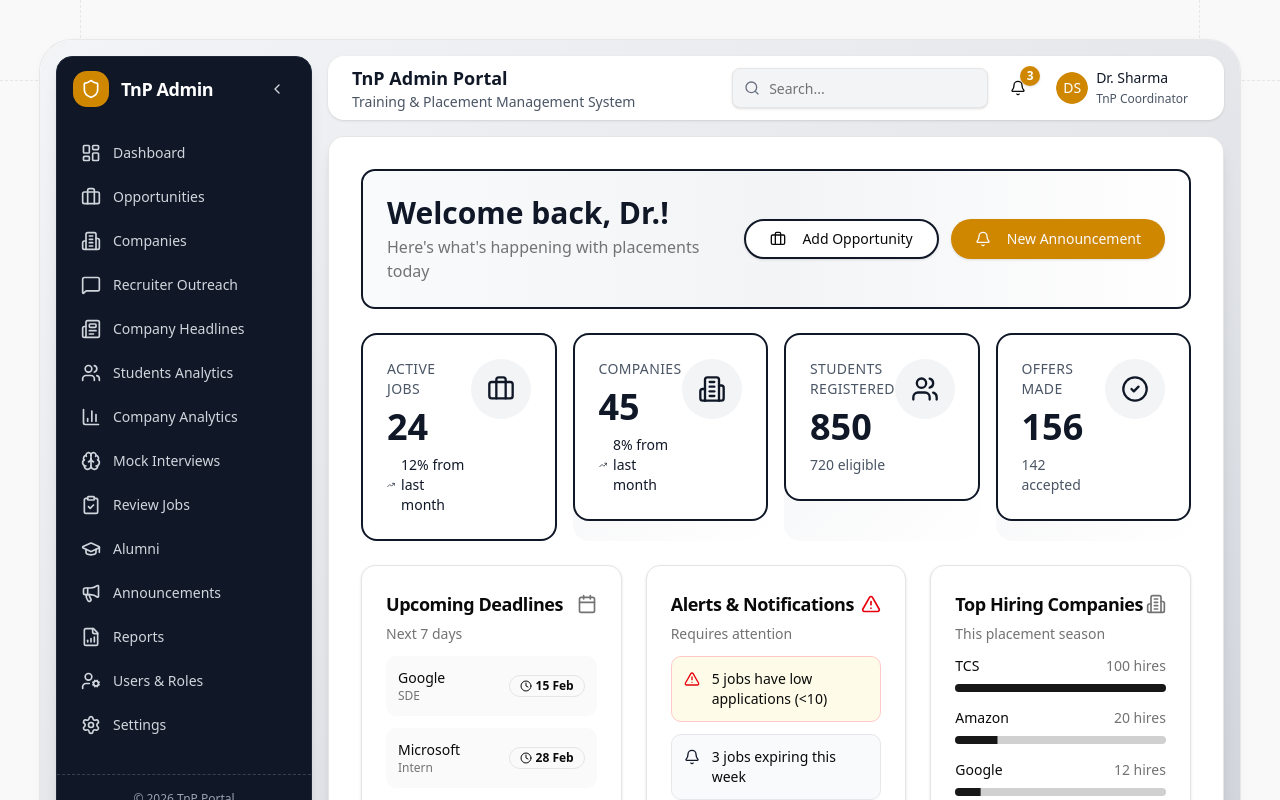
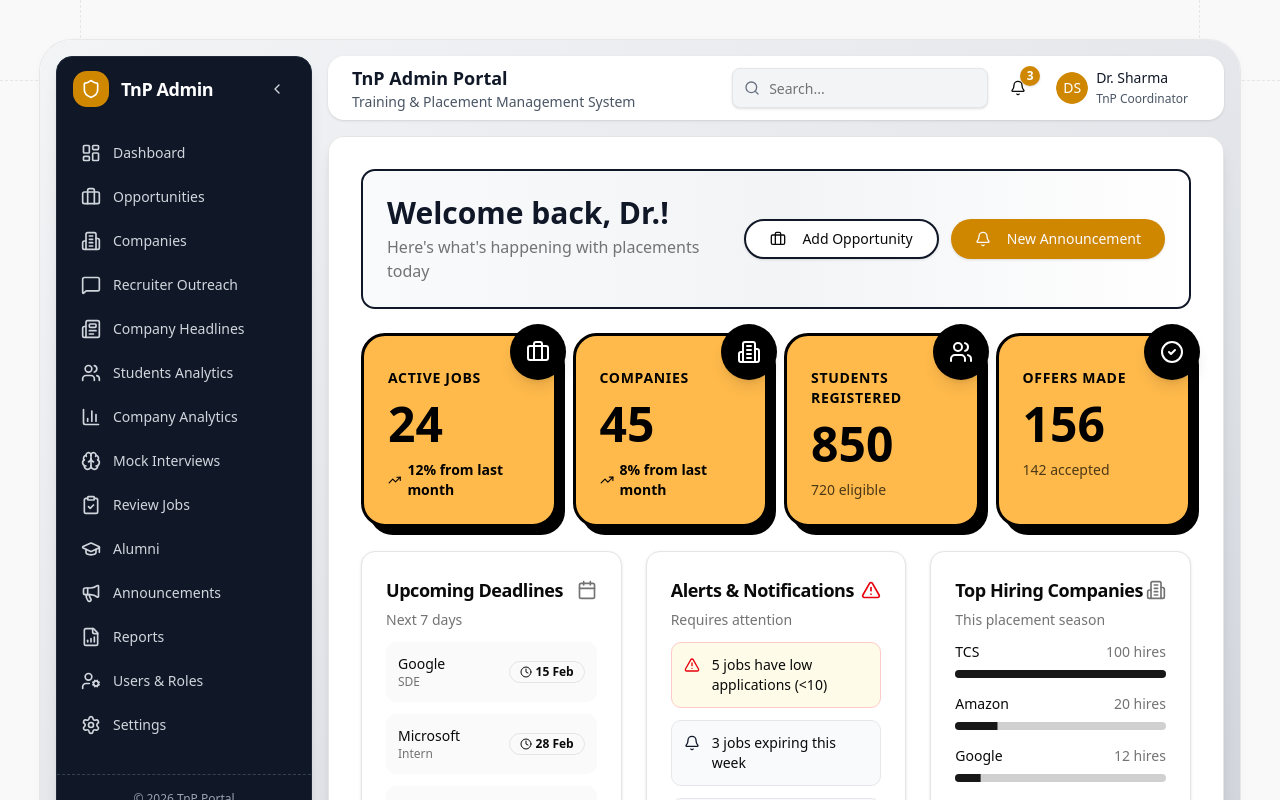
Before and after one commit to satyam-code45/placement-portal, a React (Vite) app: page /dashboard/admin/dashboard in a window 1280 px wide. Shown: the top 800 px of the page. Built offline with nearby package versions, Linux system fonts and the light colour scheme.

Commit message:
ui final

```diff
--- a/src/features/dashboard/pages/adminDashboard/pages/AdminDashboardPage.tsx
+++ b/src/features/dashboard/pages/adminDashboard/pages/AdminDashboardPage.tsx
@@ -41,30 +41,30 @@ function StatCard({
   trend?: { value: number; positive: boolean };
   variant?: "default" | "success" | "warning" | "info" | "destructive";
 }) {
-  const variantStyles = {
-    default: "bg-gray-100 text-gray-900",
-    success: "bg-gray-100 text-gray-900",
-    warning: "bg-yellow-50 text-red-600",
-    info: "bg-gray-100 text-gray-900",
-    destructive: "bg-yellow-100 text-red-600",
-  };
+  return (
+    <div className="relative group h-full">
+      {/* Shadow Layer */}
+      <div className="absolute inset-0 bg-black rounded-3xl translate-x-2 translate-y-2" />
 
-  return (
-    <div className="relative group">
-      <div className="absolute inset-0 bg-gradient-to-br from-gray-100 to-white rounded-2xl transform group-hover:scale-[1.02] transition-transform duration-200" />
-      <div className="relative border-2 border-gray-900 rounded-2xl p-6 bg-white hover:shadow-xl transition-all duration-200">
-        <div className="flex items-start justify-between">
-          <div className="space-y-2">
-            <p className="text-sm font-medium text-gray-600 uppercase tracking-wide">
+      {/* Main Card */}
+      <div className="relative bg-[#ffba4b] rounded-3xl border-3 border-black p-6 transition-transform duration-300 group-hover:-translate-x-1 group-hover:-translate-y-1 h-full flex flex-col">
+        {/* Icon Badge - Top Right */}
+        <div className="absolute -top-3 -right-3 bg-black rounded-full p-4 shadow-lg">
+          <Icon className="h-6 w-6 text-white" />
+        </div>
+
+        {/* Content */}
+        <div className="space-y-3 pt-2 flex-1">
+          <p className="text-sm font-bold text-black uppercase tracking-wider">
             {title}
           </p>
-            <p className="text-4xl font-bold text-gray-900">{value}</p>
+          <p className="text-5xl font-bold text-black">{value}</p>
           {description && (
-              <p className="text-sm text-gray-600">{description}</p>
+            <p className="text-sm text-black/70 font-medium">{description}</p>
           )}
           {trend && (
             <div
-                className={`flex items-center gap-1.5 text-sm font-medium ${trend.positive ? "text-gray-900" : "text-red-600"}`}
+              className={`flex items-center gap-1.5 text-sm font-semibold ${trend.positive ? "text-black" : "text-red-600"}`}
             >
               <TrendingUp
                 className={`h-4 w-4 ${!trend.positive && "rotate-180"}`}
@@ -72,10 +72,6 @@ function StatCard({
               <span>{trend.value}% from last month</span>
             </div>
           )}
-          </div>
-          <div className={`rounded-full p-4 ${variantStyles[variant]}`}>
-            <Icon className="h-7 w-7" />
-          </div>
         </div>
       </div>
     </div>
--- a/src/features/dashboard/pages/studentDashboard/pages/DashboardPage.tsx
+++ b/src/features/dashboard/pages/studentDashboard/pages/DashboardPage.tsx
@@ -54,7 +54,7 @@ function StatCard({
 
   return (
     <div
-      className="relative bg-[#BF8A10]/90 rounded-2xl border-3 border-black overflow-hidden transition-all duration-500 ease-[cubic-bezier(0.23,1,0.32,1)] hover:translate-y-[-4px]"
+      className="relative bg-[#ffba4b] rounded-2xl border-3 border-black overflow-hidden transition-all duration-500 ease-[cubic-bezier(0.23,1,0.32,1)] hover:translate-y-[-4px]"
       style={{
         boxShadow: "8px 8px 0 rgba(0, 0, 0, 0.1)",
         transition:
```
Lines whose indentation alone changed are shown as unchanged.
